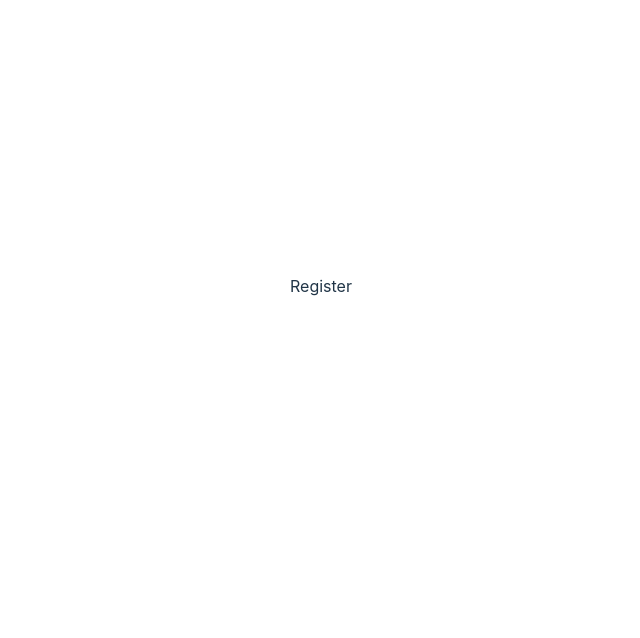
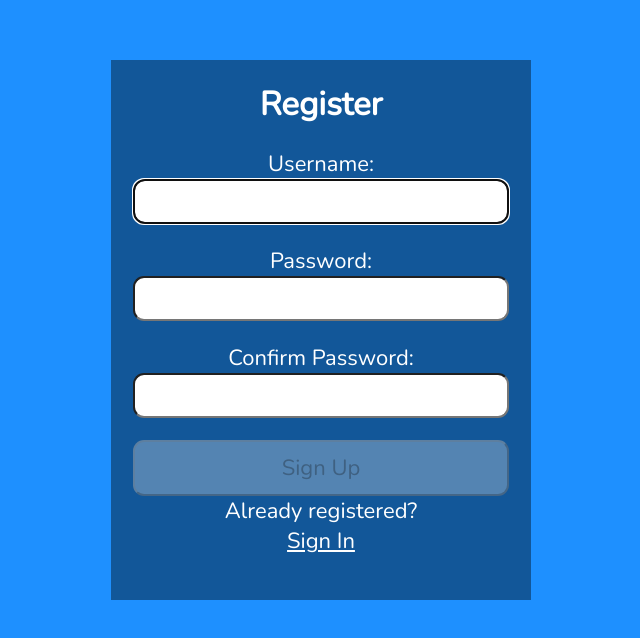
Before and after one commit to kiptanuiBoaz/form-validation, a React (Vite) app: page / in a window 1280 px wide. Shown: the part 114-752 px from the top of the page, without its empty margins (319-959 px from the left). Built offline with nearby package versions, Linux system fonts and the light colour scheme.

Commit message:
sign up complete

```diff
--- a/package.json
+++ b/package.json
@@ -10,7 +10,8 @@
   },
   "dependencies": {
     "react": "^18.2.0",
-    "react-dom": "^18.2.0"
+    "react-dom": "^18.2.0",
+    "react-icons": "^4.7.1"
   },
   "devDependencies": {
     "@types/react": "^18.0.24",
--- a/src/Register.jsx
+++ b/src/Register.jsx
@@ -1,7 +1,188 @@
-import React, {useRef, useEffect, useState} from 'react'
+import React, { useRef, useEffect, useState } from 'react';
+import { FaInfoCircle, FaCheck, FaTimes } from "react-icons/fa";
+
+const USER_REGEX = /^[A-z][A-z0-9-_]{3,23}$/;
+const PWD_REGEX = /^(?=.*[a-z])(?=.*[A-Z])(?=.*[0-9])(?=.*[!@#$%]).{8,24}$/;
 
 export const Register = () => {
-  return (
-    <div>Register</div>
-  )
+    const errREf = useRef();
+    const userRef = useRef();
+
+    //user
+    const [user, setUser] = useState("");
+    const [validName, setValidName] = useState(false);
+    const [userFocus, setUserFocus] = useState(false);
+
+    //pwd
+    const [pwd, setPwd] = useState("");
+    const [validPwd, setValidPwd] = useState(false);
+    const [pwdFocus, setPwdFocus] = useState(false);
+
+    //pwd match field
+    const [matchPwd, setMatchPwd] = useState("");
+    const [validMatch, setValidMatch] = useState(false);
+    const [matchFocus, setMatchFocus] = useState(false);
+
+    //error and success msg
+    const [success, setSuccess] = useState(false);
+    const [errMsg, setErrMsg] = useState("");
+
+
+    useEffect(() => {
+        //setting the focus on user field on load
+        userRef.current.focus()
+    }, [])
+
+    //validate the username
+    useEffect(() => {
+        setValidName(USER_REGEX.test(user));
+
+    }, [user])//check everytime the user changes
+
+    //validate the username
+    useEffect(() => {
+        setValidPwd(PWD_REGEX.test(pwd));
+        const match = pwd === matchPwd;
+        setValidMatch(match);
+
+    }, [pwd, matchPwd])//check everytime the pwd and matchpwd changes
+
+    useEffect(() => {
+        //empty the error msg when user makes changes
+        setErrMsg("");
+    }, [user, pwd, matchPwd]);
+
+    //submit function
+    const handleSubmit = async (e) => {
+        e.preventDefault();
+        // if button enabled with JS hack
+        const v1 = USER_REGEX.test(user);
+        const v2 = PWD_REGEX.test(pwd);
+        if (!v1 || !v2) {
+            setErrMsg("Invalid Entry");
+            return;
+        }
+
+        console.log(pwd, user);
+        setSuccess(true)
+
+    }
+
+    return (
+        <>
+            {success ? (
+                <section>
+                    <h1>Success!</h1>
+                    <p>
+                        <a href="#">Sign In</a>
+                    </p>
+                </section>
+            ) : (
+                <section>
+                    {/* assertive means accesible by screen readers when fucused */}
+                    <p ref={errREf} className={errMsg ? "errmsg" : "offscreen"} aria-live='assertive'>
+                        {errMsg}
+                    </p>
+
+                    <h1>Register</h1>
+
+                    <form onSubmit={handleSubmit}>
+                        {/* username */}
+                        <label htmlFor="username">
+                            Username:
+                            <FaCheck className={validName ? "valid" : "hide"} />
+                            <FaTimes className={validName || !user ? "hide" : "invalid"} />
+                        </label>
+                        <input
+                            type="text"
+                            id="username"
+                            ref={userRef}
+                            autoComplete="off"
+                            onChange={(e) => setUser(e.target.value)}
+                            value={user}
+                            required
+                            aria-invalid={validName ? "false" : "true"}
+                            aria-describedby="uidnote"
+                            onFocus={() => setUserFocus(true)}
+                            onBlur={() => setUserFocus(false)}
+                        />
+
+                        {/* username formate instructions */}
+                        <p id="uidnote" className={userFocus && user && !validName ? "instructions" : "offscreen"}>
+                            <FaInfoCircle />
+                            4 to 24 characters.<br />
+                            Must begin with a letter.<br />
+                            Letters, numbers, underscores, hyphens allowed.
+                        </p>
+
+                        {/* password */}
+                        <label htmlFor="username">
+                            Password:
+                            <FaCheck className={validPwd ? "valid" : "hide"} />
+                            <FaTimes className={validPwd || !pwd ? "hide" : "invalid"} />
+                        </label>
+
+                        <input
+                            type="password"
+                            id="password"
+                            onChange={(e) => setPwd(e.target.value)}
+                            value={pwd}
+                            required
+                            aria-invalid={validPwd ? "false" : "true"}
+                            aria-describedby="pwdnote"
+                            onFocus={() => setPwdFocus(true)}
+                            onBlur={() => setPwdFocus(false)}
+                        />
+
+                        {/* password format instructins */}
+                        <p id="pwdnote" className={pwdFocus && !validPwd ? "instructions" : "offscreen"}>
+                            <FaInfoCircle />
+                            8 to 24 characters.<br />
+                            Must include uppercase and lowercase letters, a number and a special character.<br />
+                            Allowed special characters:
+                            <span aria-label="exclamation mark">!</span>
+                            <span aria-label="at symbol">@</span>
+                            <span aria-label="hashtag">#</span>
+                            <span aria-label="dollar sign">$</span>
+                            <span aria-label="percent">%</span>
+                        </p>
+
+                        {/* confirm password */}
+                        <label htmlFor="confirm_pwd">
+                            Confirm Password:
+                            <FaCheck className={validMatch && matchPwd ? "valid" : "hide"} />
+                            <FaTimes className={validMatch || !matchPwd ? "hide" : "invalid"} />
+                        </label>
+                        <input
+                            type="password"
+                            id="confirm_pwd"
+                            onChange={(e) => setMatchPwd(e.target.value)}
+                            value={matchPwd}
+                            required
+                            aria-invalid={validMatch ? "false" : "true"}
+                            aria-describedby="confirmnote"
+                            onFocus={() => setMatchFocus(true)}
+                            onBlur={() => setMatchFocus(false)}
+                        />
+                        {/* confirm password instructions */}
+                        <p id="confirmnote" className={matchFocus && !validMatch ? "instructions" : "offscreen"}>
+                            <FaInfoCircle />
+                            Must match the first password input field.
+                        </p>
+
+                        {/* submit button */}
+                        <button disabled={!validName || !validPwd || !validMatch ? true : false}>Sign Up</button>
+                        {/* links */}
+                        <p>
+                            Already registered?<br />
+                            <span className="line">
+                                {/*put router link here*/}
+                                <a href="#">Sign In</a>
+                            </span>
+                        </p>
+                    </form>
+                </section>
+            )}
+        </>
+    )
 }
--- a/src/index.css
+++ b/src/index.css
@@ -1,70 +1,115 @@
-:root {
-  font-family: Inter, Avenir, Helvetica, Arial, sans-serif;
-  font-size: 16px;
-  line-height: 24px;
-  font-weight: 400;
+@import url("https://fonts.googleapis.com/css2?family=Nunito&display=swap");
 
-  color-scheme: light dark;
-  color: rgba(255, 255, 255, 0.87);
-  background-color: #242424;
-
-  font-synthesis: none;
-  text-rendering: optimizeLegibility;
-  -webkit-font-smoothing: antialiased;
-  -moz-osx-font-smoothing: grayscale;
-  -webkit-text-size-adjust: 100%;
+* {
+  margin: 0;
+  padding: 0;
+  box-sizing: border-box;
 }
 
-a {
-  font-weight: 500;
-  color: #646cff;
-  text-decoration: inherit;
-}
-a:hover {
-  color: #535bf2;
+html {
+  font-family: "Nunito", sans-serif;
+  font-size: 22px;
+  color: #fff;
 }
 
 body {
-  margin: 0;
-  display: flex;
-  place-items: center;
-  min-width: 320px;
   min-height: 100vh;
+  background-color: dodgerblue;
 }
 
-h1 {
-  font-size: 3.2em;
-  line-height: 1.1;
+.App {
+  display: flex;
+  flex-direction: column;
+  justify-content: center;
+  align-items: center;
+  min-height: 100vh;
+  padding: 1rem 0.5rem;
+}
+
+section {
+  width: 100%;
+  max-width: 420px;
+  min-height: 400px;
+  display: flex;
+  flex-direction: column;
+  justify-content: flex-start;
+  padding: 1rem;
+  background-color: rgba(0, 0, 0, 0.4);
+}
+
+form {
+  display: flex;
+  flex-direction: column;
+  justify-content: space-evenly;
+  flex-grow: 1;
+  padding-bottom: 1rem;
+}
+
+a,
+a:visited {
+  color: #fff;
+}
+
+input[type="text"],
+input[type="password"],
+button,
+textarea {
+  font-family: "Nunito", sans-serif;
+  font-size: 22px;
+  padding: 0.25rem;
+  border-radius: 0.5rem;
+}
+
+label,
+button {
+  margin-top: 1rem;
 }
 
 button {
-  border-radius: 8px;
-  border: 1px solid transparent;
-  padding: 0.6em 1.2em;
-  font-size: 1em;
-  font-weight: 500;
-  font-family: inherit;
-  background-color: #1a1a1a;
-  cursor: pointer;
-  transition: border-color 0.25s;
-}
-button:hover {
-  border-color: #646cff;
-}
-button:focus,
-button:focus-visible {
-  outline: 4px auto -webkit-focus-ring-color;
+  padding: 0.5rem;
 }
 
-@media (prefers-color-scheme: light) {
-  :root {
-    color: #213547;
-    background-color: #ffffff;
-  }
-  a:hover {
-    color: #747bff;
-  }
-  button {
-    background-color: #f9f9f9;
-  }
+.instructions {
+  font-size: 0.75rem;
+  border-radius: 0.5rem;
+  background: #000;
+  color: #fff;
+  padding: 0.25rem;
+  position: relative;
+  bottom: -10px;
 }
+
+.instructions > svg {
+  margin-right: 0.25rem;
+}
+
+.offscreen {
+  position: absolute;
+  left: -9999px;
+}
+
+.hide {
+  display: none;
+}
+
+.valid {
+  color: limegreen;
+  margin-left: 0.25rem;
+}
+
+.invalid {
+  color: red;
+  margin-left: 0.25rem;
+}
+
+.errmsg {
+  background-color: lightpink;
+  color: firebrick;
+  font-weight: bold;
+  padding: 0.5rem;
+  margin-bottom: 0.5rem;
+}
+
+.line {
+  display: inline-block;
+}
```
Also changed, not shown: 1 other file (tests, documents, lock files or other folders).
